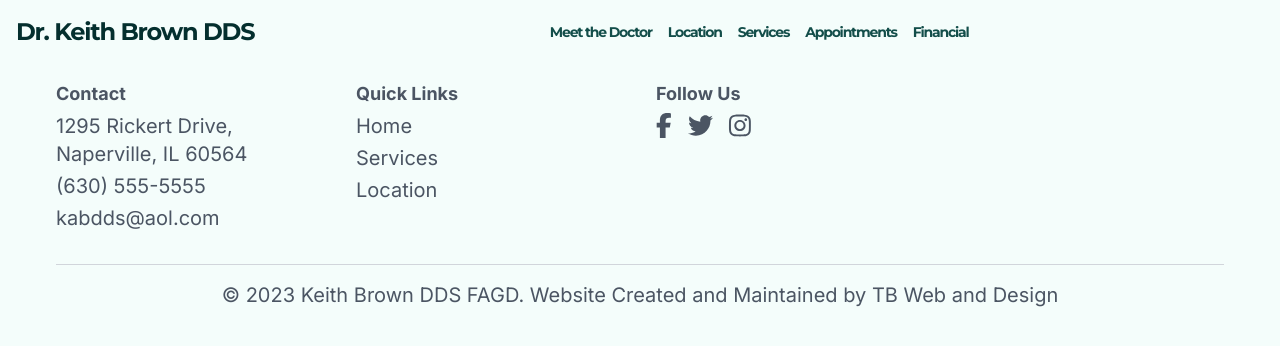
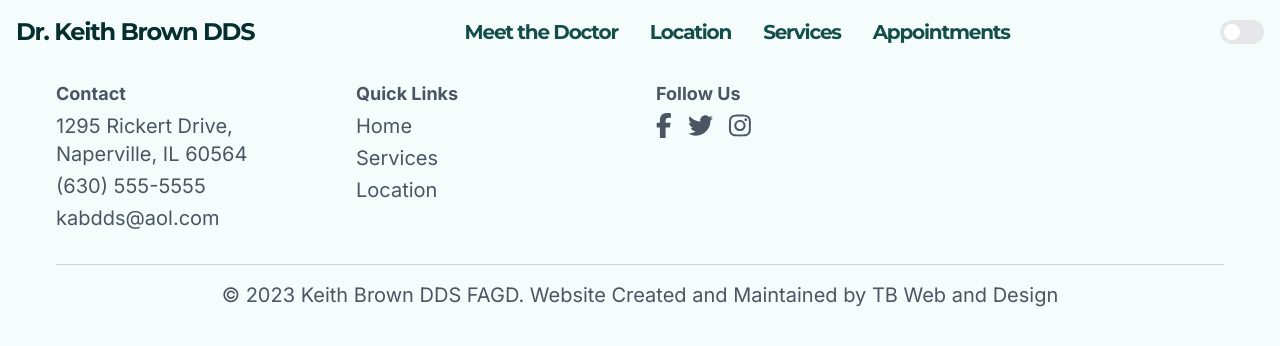
Before and after one commit to tbrown034/kab-dentist-2024, a Next.js app: page /dentalservices in a window 1280 px wide. Shown: the top 346 px of the page. Built offline with nearby package versions, Linux system fonts and the light colour scheme.

Commit message:
better appointment, dialogue and emergnecy sections

```diff
--- a/app/DialogBoxes/CallDialog.jsx
+++ b/app/DialogBoxes/CallDialog.jsx
@@ -23,22 +23,16 @@ const CallDialog = ({ buttonName }) => {
     setIsDialogOpen(false);
   };
 
-  // Handles scrolling to the appointment section and then closing the dialog
-  // Handles scrolling to the appointment section and then closing the dialog
   const handleSectionScrollAndClose = () => {
-    // Close the dialog immediately
     closeDialog();
-
-    // Increase the delay to ensure the dialog has fully closed and the page layout has stabilized
     setTimeout(() => {
       const section = document.getElementById("appointmentSection");
       if (section) {
-        // Ensure the browser has a moment to reflow if necessary
         requestAnimationFrame(() => {
           section.scrollIntoView({ behavior: "smooth", block: "start" });
         });
       }
-    }, 350); // Adjust this value as needed based on your dialog's closing animation time
+    }, 350);
   };
 
   return (
@@ -50,18 +44,20 @@ const CallDialog = ({ buttonName }) => {
       </DialogTrigger>
       <DialogContent className="w-4/5 shadow rounded-xl">
         <DialogHeader>
-          <DialogTitle>Let's Get in Touch</DialogTitle>
-          <DialogDescription>
+          <DialogTitle className="text-2xl">Let's Get in Touch!</DialogTitle>
+          <DialogDescription className="text-lg">
             We're happy to take your call! To direct your call appropriately,
             please select an option below.
           </DialogDescription>
         </DialogHeader>
         {/* Dialog content and actions */}
+        <div className="flex flex-col items-start gap-2 ">
           <button
             onClick={() => (window.location.href = "tel:630-301-0589")}
-          className="p-4 text-white bg-teal-600 rounded-lg hover:bg-teal-500 active:bg-teal-400"
+            className="flex flex-col gap-1 p-4 text-white bg-teal-600 rounded-lg hover:bg-teal-500 active:bg-teal-400"
           >
-          Call Our Office Now
+            <span>Call Our Office Now</span>
+            <p>(630-296-8207)</p>
           </button>
           <button
             onClick={() => {
@@ -74,22 +70,18 @@ const CallDialog = ({ buttonName }) => {
           </button>
           <button
             onClick={handleSectionScrollAndClose}
-          className="w-full p-4 my-2 text-center text-white bg-teal-600 rounded-lg hover:bg-teal-500 active:bg-teal-400"
+            className="p-4 text-center text-white bg-teal-600 rounded-lg hover:bg-teal-500 active:bg-teal-400"
           >
             Request an Appointment
           </button>
-        <button
-          onClick={handleSectionScrollAndClose}
-          className="w-full p-4 mb-4 text-center text-white bg-teal-600 rounded-lg cursor-pointer hover:bg-teal-500 active:bg-teal-400"
-        >
-          General Inquiry
-        </button>
+
           <button
             onClick={closeDialog}
             className="w-1/2 p-2 mt-4 text-center text-white bg-gray-500 rounded-lg cursor-pointer hover:bg-gray-400 active:bg-gray-300"
           >
             Back
           </button>
+        </div>
         <Medicaid />
       </DialogContent>
     </Dialog>
--- a/app/UI/Appointment/AppointmentForm.jsx
+++ b/app/UI/Appointment/AppointmentForm.jsx
@@ -147,7 +147,7 @@ export default function AppointmentForm() {
         <div className="flex justify-center">
           <button
             type="submit"
-            className="w-5/6 p-2 text-lg text-white bg-teal-600 border border-teal-500 rounded-lg shadow hover:bg-teal-500 focus:outline-none focus:ring-4 focus:ring-teal-500 focus:ring-offset-2 active:bg-teal-400 dark:text-white"
+            className="w-5/6 p-2 text-lg text-white bg-teal-600 border-4 border-teal-500 rounded-lg shadow hover:bg-teal-500 focus:outline-none focus:ring-4 focus:ring-teal-500 focus:ring-offset-2 active:bg-teal-400 dark:text-white"
           >
             Submit
           </button>
--- a/app/UI/Header/Header.jsx
+++ b/app/UI/Header/Header.jsx
@@ -2,6 +2,9 @@
 import HeaderFullNav from "./HeaderFullNav";
 import HeaderDropDown from "./HeaderDropDown";
 import { montserrat } from "../../../app/font.js";
+import { FontAwesomeIcon } from "@fortawesome/react-fontawesome";
+import { faToggleOn } from "@fortawesome/free-solid-svg-icons";
+import ThemeToggle from "./ThemeToggle";
 
 const Header = () => {
   return (
@@ -19,6 +22,9 @@ const Header = () => {
         <div className="flex md:hidden">
           <HeaderDropDown />
         </div>
+        <div className="hidden md:flex">
+          <ThemeToggle />
+        </div>
       </div>
     </nav>
   );
--- a/app/UI/Header/HeaderFullNav.jsx
+++ b/app/UI/Header/HeaderFullNav.jsx
@@ -6,12 +6,11 @@ const links = [
   { href: "#locationSection", label: "Location" },
   { href: "#servicesSection", label: "Services" },
   { href: "#appointmentSection", label: "Appointments" },
-  { href: "#financialSection", label: "Financial" }, // Included the "Financial" section
 ];
 
 const HeaderFullNav = () => {
   return (
-    <nav className="flex items-center justify-between gap-4 text-sm text-teal-900 text">
+    <nav className="flex items-center justify-between gap-6 text-base text-teal-900 lg:gap-8 lg:text-lg xl:text-xl text">
       {links.map((link) => (
         <Link
           key={link.href} // Key for each child in a list
--- /dev/null
+++ b/app/UI/Header/ThemeToggle.jsx
@@ -0,0 +1,27 @@
+"use client";
+import React from "react";
+import { useState } from "react";
+import { Switch } from "@headlessui/react";
+
+const ThemeToggle = () => {
+  const [enabled, setEnabled] = useState(false);
+
+  return (
+    <Switch
+      checked={enabled}
+      onChange={setEnabled}
+      className={`${
+        enabled ? "bg-blue-600" : "bg-gray-200"
+      } relative inline-flex h-6 w-11 items-center rounded-full`}
+    >
+      <span className="sr-only">Enable notifications</span>
+      <span
+        className={`${
+          enabled ? "translate-x-6" : "translate-x-1"
+        } inline-block h-4 w-4 transform rounded-full bg-white transition`}
+      />
+    </Switch>
+  );
+};
+
+export default ThemeToggle;
--- a/app/emergency/EmergencyForm.jsx
+++ b/app/emergency/EmergencyForm.jsx
@@ -38,7 +38,7 @@ export default function EmergencyForm() {
       </h2>
       <p className="mb-4">
         Just fill out these quick details and we'll get the information directly
-        to the doctor!
+        to Dr. Brown!
       </p>
       <form
         onSubmit={handleSubmit(onSubmit)}
--- a/app/emergency/page.jsx
+++ b/app/emergency/page.jsx
@@ -32,9 +32,11 @@ const Page = () => {
   };
 
   return (
-    <div className="flex flex-col gap-8 p-4 m-1 md:gap-12 lg:gap-16">
-      <div className="flex flex-col gap-4 mt-4">
-        <h2
+    <div className="flex flex-col gap-8 mt-6 ">
+      <div className="flex flex-col gap-4 md:flex-row">
+        {/* title, body ctas */}
+        <div className="flex flex-col justify-center gap-6 md:gap-10 lg:gap-14 xl:gap-16 2xl:gap-18 md:w-3/5">
+          <div
             className={`${raleway.className} text-2xl md:text-3xl font-extrabold tracking-tight`}
           >
             <FullTitle
@@ -42,15 +44,14 @@ const Page = () => {
               highlightedText={highlightedText}
               highlightInFront={highlightInFront}
             />
-        </h2>
-        <EmergencyImgGroup />
-
+          </div>
+          <h3 className="flex flex-col justify-center gap-2 text-xl md:text-2xl xl:text-3xl xl:gap-16 md:gap-8 lg:gap-12">
             {textBlock.map((block, blockIndex) => (
-          <div key={blockIndex} className="flex flex-col gap-2 lg:text-lg">
+              <div key={blockIndex} className="flex flex-col lg:text-2xl">
                 <p>{block.text}</p>
               </div>
             ))}
-      </div>
+          </h3>
           <div className="flex flex-row items-center gap-4">
             <button
               onClick={() => (window.location.href = "tel:630-301-0589")}
@@ -62,12 +63,20 @@ const Page = () => {
               <button onClick={onClick}>Emergency Hotline</button>
             </div>
           </div>
+        </div>
         {showForm && (
           <div id="emergencyForm">
             <EmergencyForm />
           </div>
         )}
+        <div className="flex flex-col justify-center md:w-2/5">
+          <EmergencyImgGroup />
+        </div>
+      </div>
+
+      <div>
         <EmergencyFAQs />
+      </div>
       <Medicaid />
       <div className="flex justify-center">
         <Link className="p-2 border-2 border-teal-900 rounded-lg" href="/">
--- a/package.json
+++ b/package.json
@@ -15,7 +15,7 @@
     "@fortawesome/free-regular-svg-icons": "^6.5.2",
     "@fortawesome/free-solid-svg-icons": "^6.5.2",
     "@fortawesome/react-fontawesome": "^0.2.0",
-    "@headlessui/react": "^1.7.18",
+    "@headlessui/react": "^1.7.19",
     "@radix-ui/react-accordion": "^1.1.2",
     "@radix-ui/react-aspect-ratio": "^1.0.3",
     "@radix-ui/react-checkbox": "^1.0.4",
--- a/sectionContent.json
+++ b/sectionContent.json
@@ -189,10 +189,10 @@
     "highlightInFront": false,
     "textBlock": [
       {
-        "text": "Dental emergencies are unpredictable, but our response isn't. We stand ready around the clock to address your urgent dental needs."
+        "text": "Dental emergencies are unpredictable, but our response isn't. We stand ready  to address your urgent dental needs."
       },
       {
-        "text": "From sudden toothaches to accidental injuries, our practice is equipped to provide rapid, compassionate care. Just click either option below."
+        "text": "Call our office anytime or fill out the emerngey hotline form and we'll send the message right to Dr. Brown."
       }
 
     ],
```
Also changed, not shown: 1 other file (tests, documents, lock files or other folders). Lines whose indentation alone changed are shown as unchanged.
